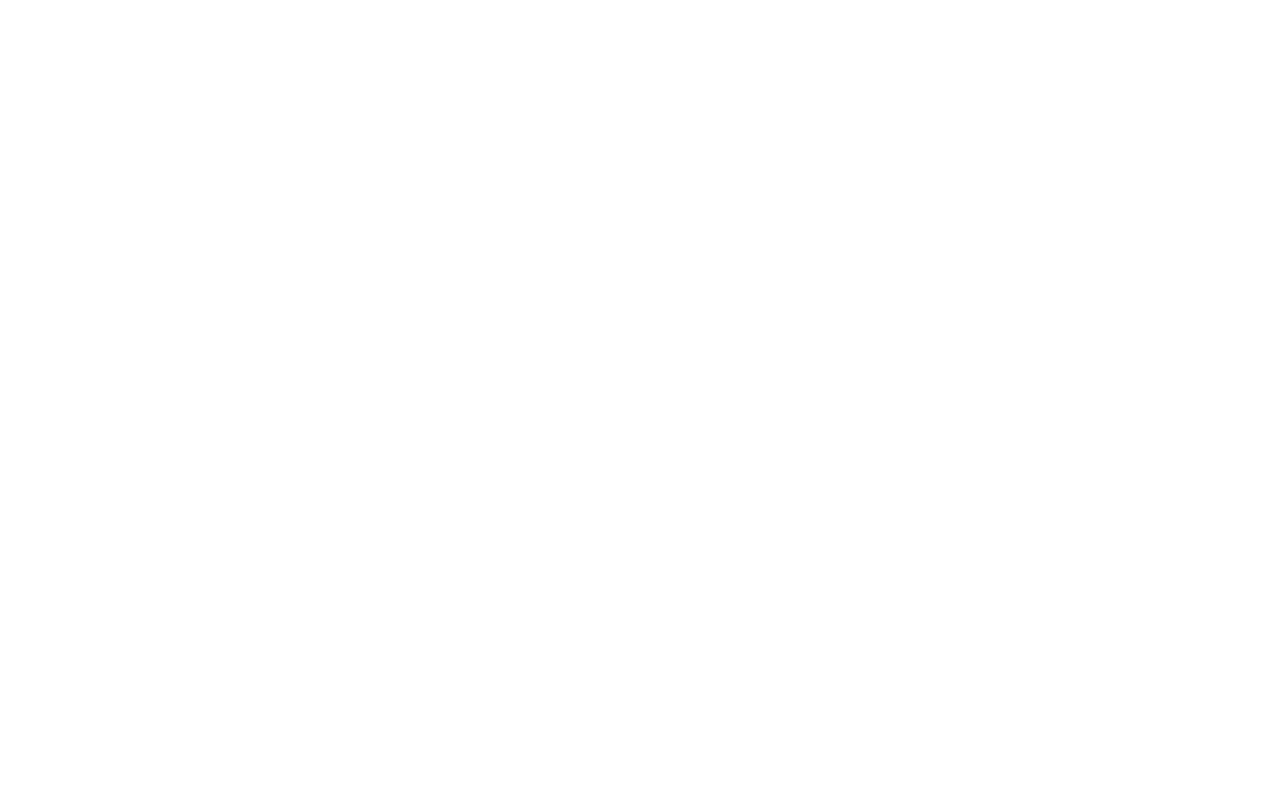
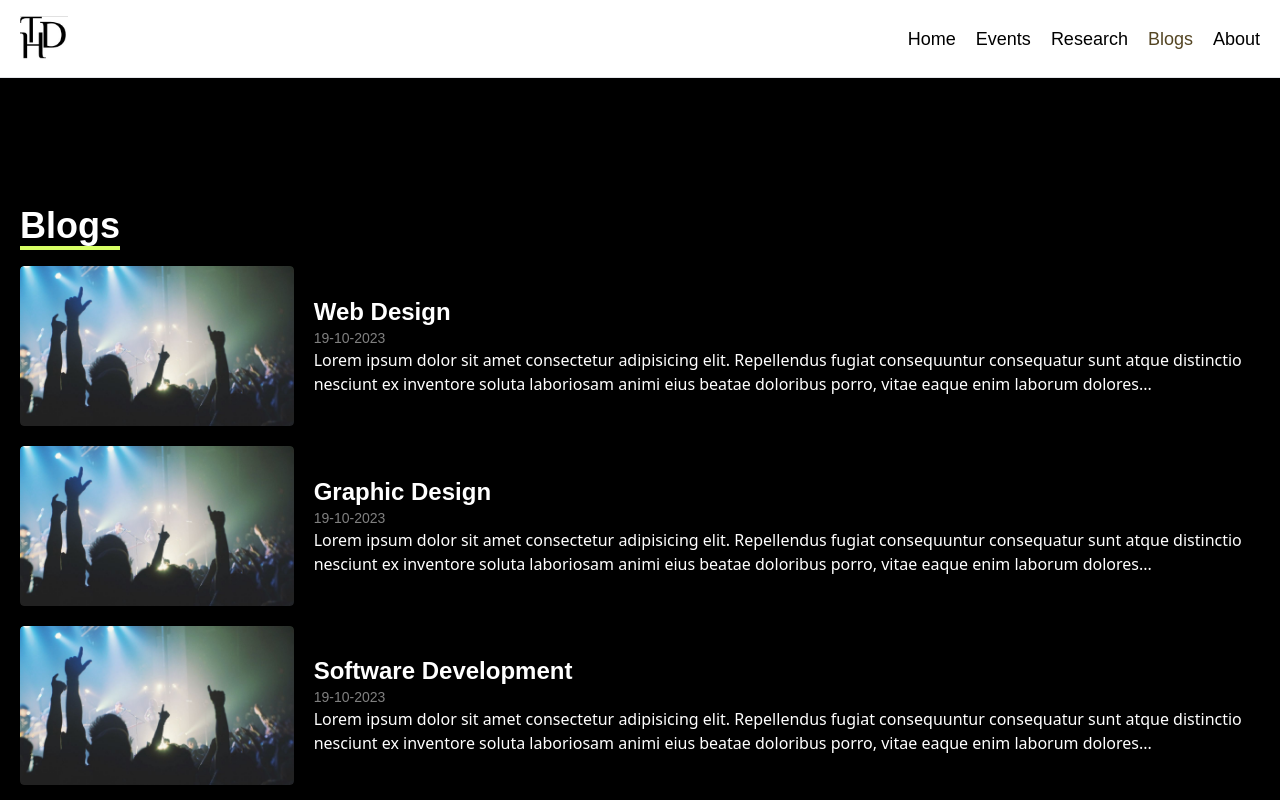
Before and after one commit to iMADi-ARCH/tdhwebsite-react, a React (Vite) app: page /blogs in a window 1280 px wide. Before the commit this address had no page. Shown: the top 800 px of the page. Built offline with nearby package versions, Linux system fonts and the light colour scheme; a web font is replaced by a local one.

Commit message:
feat: blogs and research

```diff
--- /dev/null
+++ b/src/components/BlogListItem.jsx
@@ -0,0 +1,26 @@
+import React from "react";
+import { Link } from "react-router-dom";
+
+const BlogListItem = ({ blogTitle, imgSrc, date, children }) => {
+  return (
+    <Link
+      to="#"
+      className="group flex gap-5 text-left items-center justify-between"
+    >
+      <div className="w-[512px] rounded overflow-hidden">
+        <img
+          className="w-full rounded h-full object-cover group-hover:scale-105 transition-transform"
+          src={imgSrc}
+          alt={blogTitle}
+        />
+      </div>
+      <div>
+        <h1 className="text-2xl font-bold">{blogTitle}</h1>
+        <p className="opacity-50 text-sm">{date}</p>
+        <p className="font-sans">{children}</p>
+      </div>
+    </Link>
+  );
+};
+
+export default BlogListItem;
--- /dev/null
+++ b/src/components/EventListItem.jsx
@@ -0,0 +1,21 @@
+import React from "react";
+
+const EventListItem = ({ eventName }) => {
+  return (
+    <div className="flex gap-5 p-5 text-left items-center justify-between">
+      <h1 className="text-xl font-bold">{eventName}</h1>
+      <div className="flex gap-4 text-lg text-black">
+        <button className="px-10 py-3 bg-white rounded">Edit Info</button>
+        <button className="px-10 py-3 bg-white rounded">
+          Attendance ON/OFF
+        </button>
+        <button className="px-10 py-3 bg-white rounded">
+          Get list of students
+        </button>
+        <button className="px-10 py-3 bg-white rounded">Edit Info</button>
+      </div>
+    </div>
+  );
+};
+
+export default EventListItem;
--- a/src/components/shared/Nav.jsx
+++ b/src/components/shared/Nav.jsx
@@ -12,10 +12,16 @@ const Nav = () => {
     () => window.removeEventListener("resize", handleResize);
   }, []);
 
+  const navLinkClassGenerator = ({ isActive, isPending }) => {
+    return `hover:-translate-y-1 transition-transform ${
+      isActive ? "text-[#544523]" : ""
+    }`;
+  };
+
   return (
-    <header className="w-full py-5 border-b px-5 sticky top-0 bg-white z-10">
+    <header className="w-full py-4 sticky top-0 border-b px-5 bg-white z-10">
       <div className="max-w-screen-xl flex justify-between items-center w-full mx-auto">
-        <img className="w-16" src="/assets/logo.jpg" alt="tdh logo" />
+        <img className="w-12" src="/assets/logo.jpg" alt="tdh logo" />
         <nav
           className={`gap-5 text-lg ${
             open
@@ -23,11 +29,21 @@ const Nav = () => {
               : "hidden md:flex"
           }`}
         >
-          <NavLink to="/">Home</NavLink>
-          <NavLink to="/events">Events</NavLink>
-          <NavLink to="/research">Research</NavLink>
-          <NavLink to="/blogs">Blogs</NavLink>
-          <NavLink to="/about">About</NavLink>
+          <NavLink className="" to="/">
+            Home
+          </NavLink>
+          <NavLink className={navLinkClassGenerator} to="/events">
+            Events
+          </NavLink>
+          <NavLink className={navLinkClassGenerator} to="/research">
+            Research
+          </NavLink>
+          <NavLink className={navLinkClassGenerator} to="/blogs">
+            Blogs
+          </NavLink>
+          <NavLink className={navLinkClassGenerator} to="/about">
+            About
+          </NavLink>
         </nav>
         <button
           onClick={() => setOpen((open) => !open)}
--- a/src/main.jsx
+++ b/src/main.jsx
@@ -11,6 +11,10 @@ import About from "./routes/about";
 import Login from "./routes/login";
 import Register from "./routes/register";
 import SignUp from "./routes/signup";
+import Admin from "./routes/dashboard/admin";
+import Student from "./routes/dashboard/student";
+import Research from "./routes/research";
+import Blogs from "./routes/blogs";
 
 ReactDOM.createRoot(document.getElementById("root")).render(
   <React.StrictMode>
@@ -26,9 +30,15 @@ ReactDOM.createRoot(document.getElementById("root")).render(
           <Route path="/" element={<Home />} />
           <Route path="/events" element={<Events />} />
           <Route path="/about" element={<About />} />
+          <Route path="/research" element={<Research />} />
+          <Route path="/blogs" element={<Blogs />} />
           <Route path="/login" element={<Login />} />
           <Route path="/register" element={<Register />} />
           <Route path="/signup" element={<SignUp />} />
+          <Route path="/dashboard">
+            <Route path="admin" element={<Admin />} />
+            <Route path="student" element={<Student />} />
+          </Route>
         </Route>
       </Routes>
     </BrowserRouter>
--- /dev/null
+++ b/src/routes/blogs.jsx
@@ -0,0 +1,41 @@
+import React from "react";
+import BlogListItem from "../components/BlogListItem";
+
+const Blogs = () => {
+  const blogs = [
+    { title: "Web Design", date: "19-10-2023" },
+    { title: "Graphic Design", date: "19-10-2023" },
+    { title: "Software Development", date: "19-10-2023" },
+    { title: "Digital Marketing", date: "19-10-2023" },
+    { title: "Data Analysis", date: "19-10-2023" },
+    { title: "UI/UX Design", date: "19-10-2023" },
+    { title: "Mobile App Development", date: "19-10-2023" },
+    { title: "Content Writing", date: "19-10-2023" },
+    { title: "SEO Optimization", date: "19-10-2023" },
+    { title: "E-commerce Management", date: "19-10-2023" },
+  ];
+  return (
+    <section className="px-5 bg-black text-white flex flex-col items-center justify-center text-left py-32 gap-5">
+      <div className="max-w-screen-xl mx-auto flex flex-col gap-5 items-start w-full">
+        <h1 className="relative text-4xl font-semibold">
+          Blogs
+          <div className="bg-[#D7FF65] h-1 absolute left-0 right-0"></div>
+        </h1>
+        {blogs.map((blog) => (
+          <BlogListItem
+            imgSrc={"/assets/party.jpeg"}
+            blogTitle={blog.title}
+            date={blog.date}
+          >
+            Lorem ipsum dolor sit amet consectetur adipisicing elit. Repellendus
+            fugiat consequuntur consequatur sunt atque distinctio nesciunt ex
+            inventore soluta laboriosam animi eius beatae doloribus porro, vitae
+            eaque enim laborum dolores...
+          </BlogListItem>
+        ))}
+      </div>
+    </section>
+  );
+};
+
+export default Blogs;
--- /dev/null
+++ b/src/routes/dashboard/admin.jsx
@@ -0,0 +1,30 @@
+import React from "react";
+import EventListItem from "../../components/EventListItem";
+
+const Admin = () => {
+  return (
+    <section className="px-5 bg-black text-white flex flex-col items-center justify-center text-center py-32 gap-5">
+      <div className="max-w-screen-xl w-full mx-auto flex flex-col gap-5">
+        <div className="flex w-full gap-10 mb-10">
+          <button className="text-lg flex-1 bg-white text-black p-10 rounded">
+            Create Event
+          </button>
+          <button className="text-lg flex-1 bg-white text-black p-10 rounded">
+            Upload Photos
+          </button>
+          <button className="text-lg flex-1 bg-white text-black p-10 rounded">
+            Write Blog
+          </button>
+        </div>
+        <EventListItem eventName={"Event 1"} />
+        <EventListItem eventName={"Event 2"} />
+        <EventListItem eventName={"Event 3"} />
+        <EventListItem eventName={"Event 4"} />
+        <EventListItem eventName={"Event 5"} />
+        <EventListItem eventName={"Event 6"} />
+      </div>
+    </section>
+  );
+};
+
+export default Admin;
--- /dev/null
+++ b/src/routes/dashboard/student.jsx
@@ -0,0 +1,13 @@
+import React from "react";
+
+const Student = () => {
+  return (
+    <section className="px-5 bg-black text-white flex flex-col items-center justify-center text-center py-32 gap-5">
+      <div className="max-w-screen-xl mx-auto flex flex-col gap-5 items-center justify-center">
+        <div>ADMIN</div>
+      </div>
+    </section>
+  );
+};
+
+export default Student;
--- /dev/null
+++ b/src/routes/research.jsx
@@ -0,0 +1,23 @@
+import React from "react";
+
+const Research = (props) => {
+  return (
+    <section className="px-5 flex flex-col items-center justify-center text-center py-32 gap-5">
+      <div className="max-w-screen-xl mx-auto flex flex-col gap-5 items-center justify-center">
+        <h1 className="relative text-4xl font-semibold">
+          Research
+          <div className="bg-[#D7FF65] h-1 absolute left-0 right-0"></div>
+        </h1>
+        <p>Coming Soon</p>
+        <a
+          href="/"
+          className="text-xl py-2 px-10 rounded-full bg-black hover:bg-black/10 hover:text-black text-white transition-colors w-fit"
+        >
+          Back to home <span className="text-2xl">↗</span>
+        </a>
+      </div>
+    </section>
+  );
+};
+
+export default Research;
```
